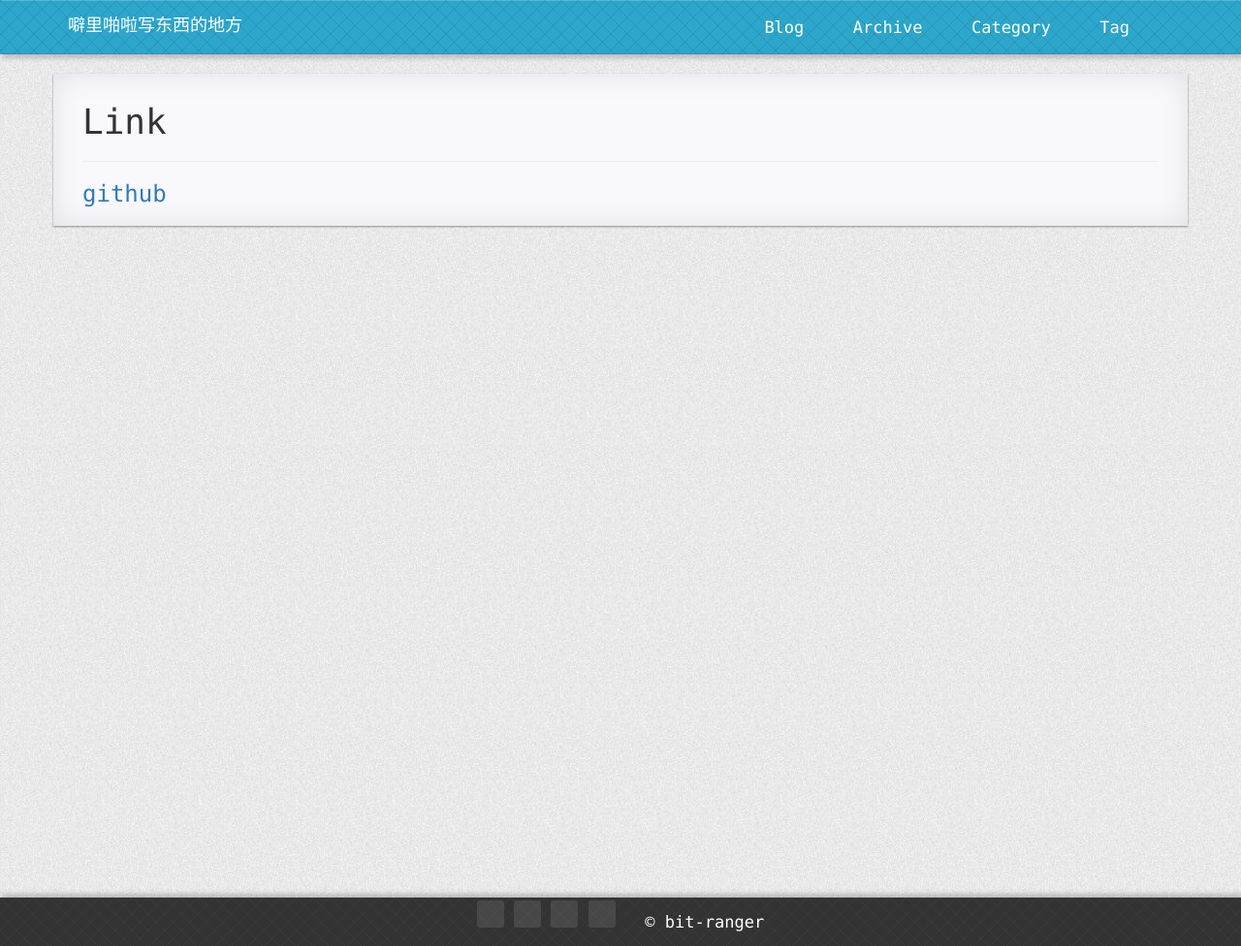
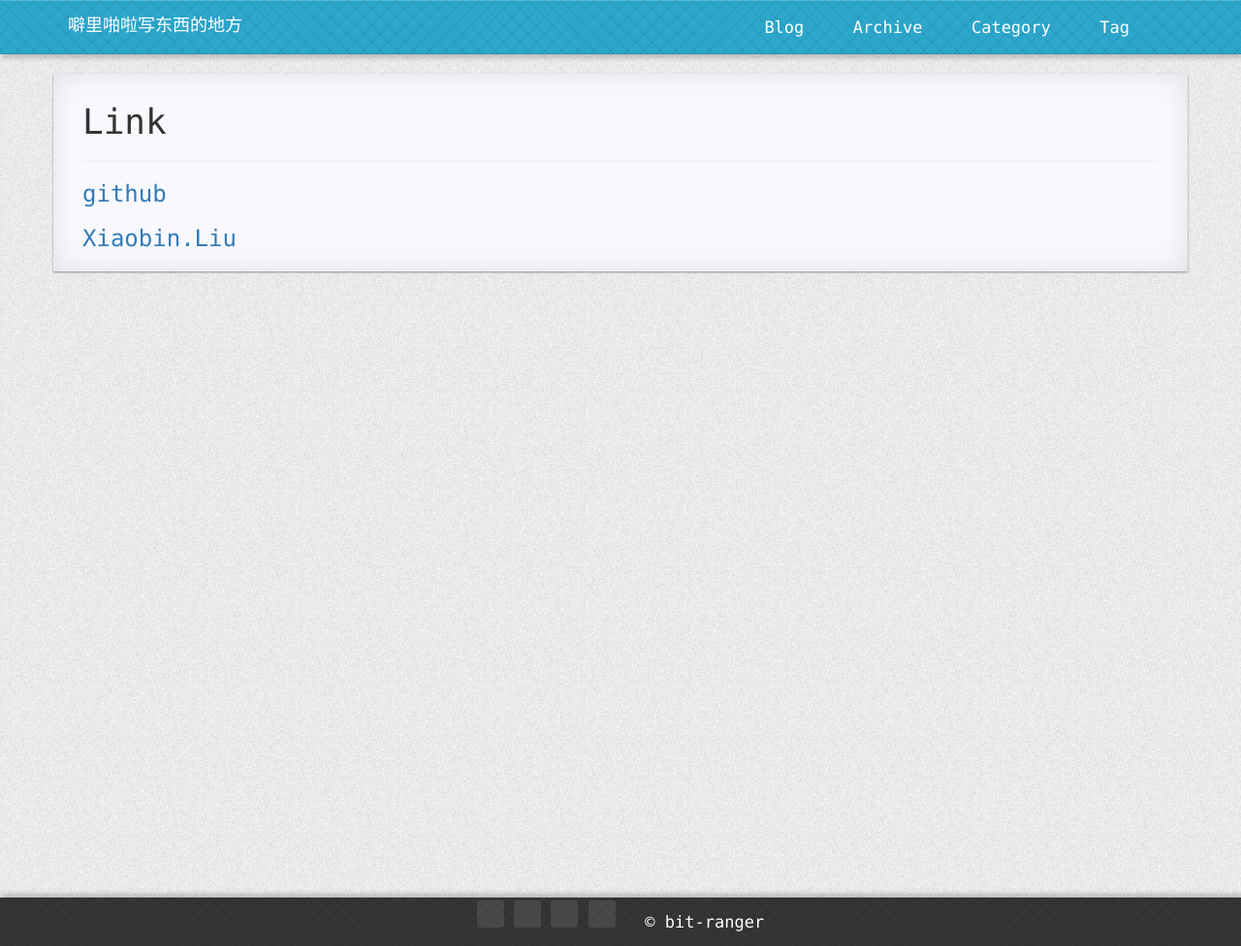
Before and after one commit to elvisgh/elvisgh.github.io, a Jekyll site: the page built from pages/5link-external.md, in a window 1280 px wide. Shown: the whole page at 97% size. Built offline with Jekyll 4.4.1, drawn with Linux system fonts in a browser that asks for light colours; nearby versions of some CDN libraries; comment, search, counter and statistics services are not loaded; a style sheet for code colours, icons or effects is not loaded.

Commit message:
Add link

```diff
--- a/pages/5link-external.md
+++ b/pages/5link-external.md
@@ -7,3 +7,5 @@ icon: octicon-link-external
 ---
 
 ### [github](https://github.com/bit-ranger/blog)
+
+### [Xiaobin.Liu](https://lxb.wiki/)
```
